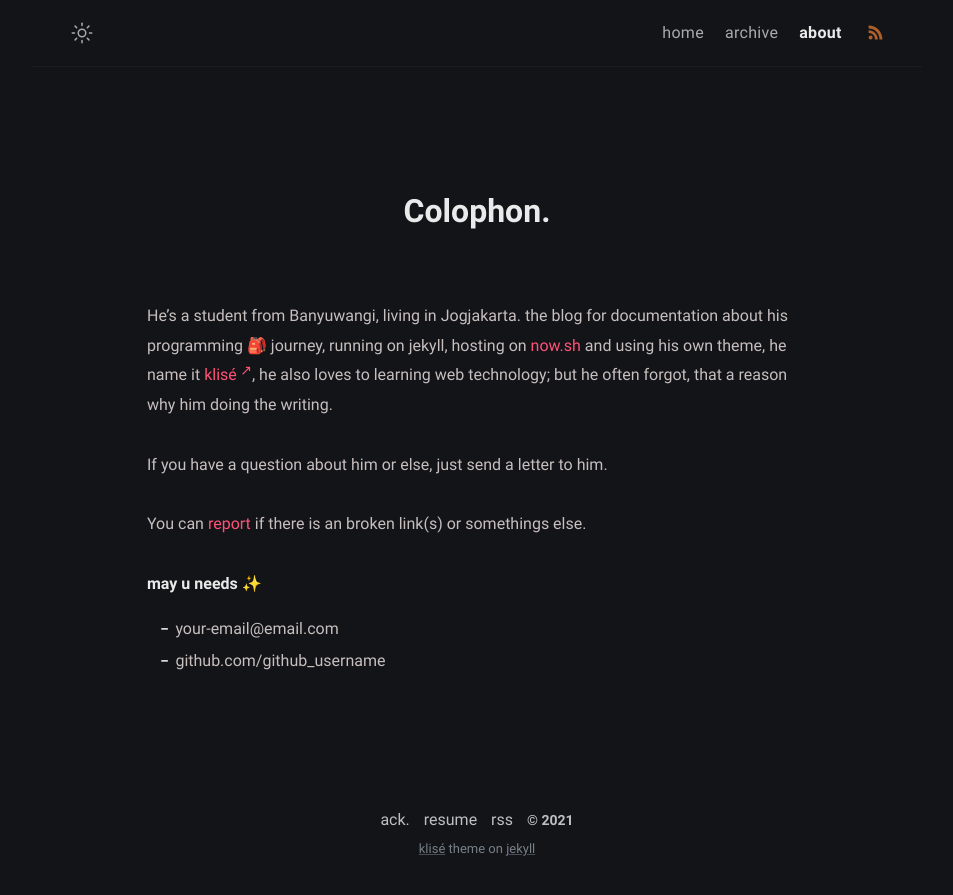
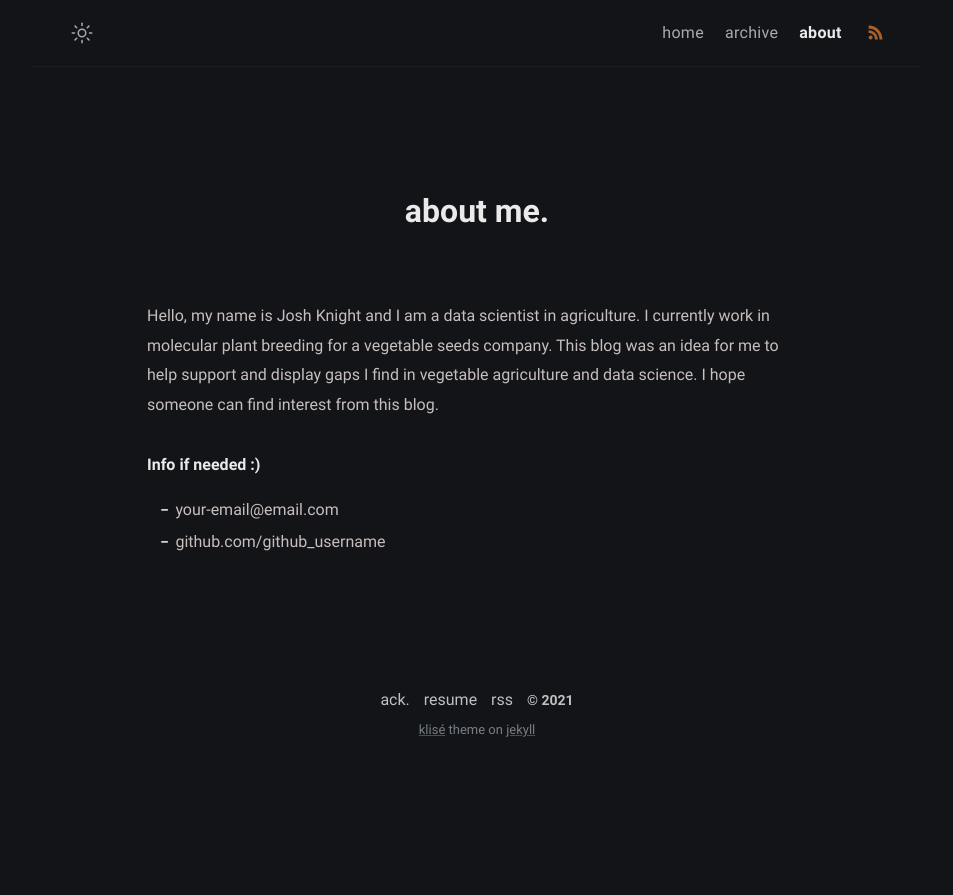
Before and after one commit to jknitey/jknitey.github.io, a Jekyll site: the page built from about.md, in a window 1280 px wide. Shown: the top 895 px of the page, without its empty margins (163-1116 px from the left). Built offline with Jekyll 4.4.1, drawn with Linux system fonts in a browser that asks for light colours.

Commit message:
Update about.md

```diff
--- a/about.md
+++ b/about.md
@@ -1,18 +1,14 @@
 ---
-title: Colophon
+title: about me
 permalink: /about/
 layout: page
-excerpt: Hello peeps, I'm student of computer science from Banyuwangi, living in Jogjakarta. This blog for documentation about my programming journey, running on jekyll, hosting on netlify and using my own simple theme.
+excerpt:
 comments: false
 ---
 
-He's a student from Banyuwangi, living in Jogjakarta. the blog for documentation about his programming 🎒 journey, running on jekyll, hosting on [now.sh](http://now.sh) and using his own theme, he name it <a href="https://github.com/piharpi/jekyll-klise" target="_blank" rel="noopener">klisé</a>, he also loves to learning web technology; but he often forgot, that a reason why him doing the writing.
+Hello, my name is Josh Knight and I am a data scientist in agriculture. I currently work in molecular plant breeding for a vegetable seeds company. This blog was an idea for me to help support and display gaps I find in vegetable agriculture and data science. I hope someone can find interest from this blog.
 
-If you have a question about him or else, just send a letter to him.
-
-You can [report](http://github.com/piharpi/jekyll-klise/issues/new) if there is an broken link(s) or somethings else.
-
-**may u needs ✨**
+**Info if needed :)**
 
 - {{ site.author.email }}
 - github.com/{{ site.author.github }}
```
